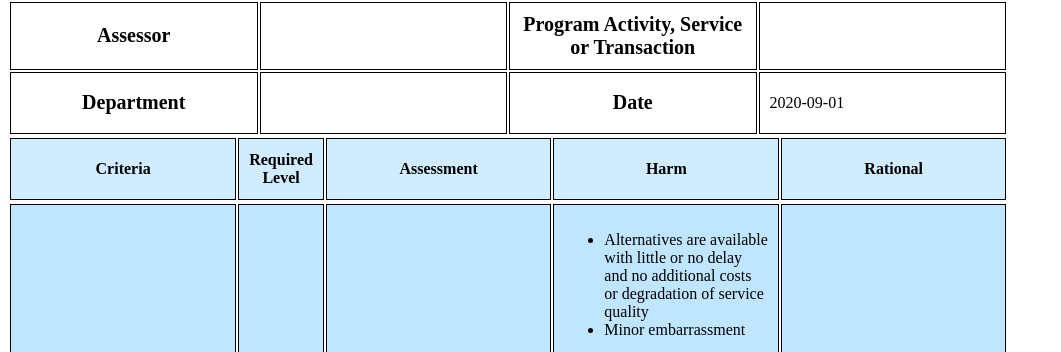
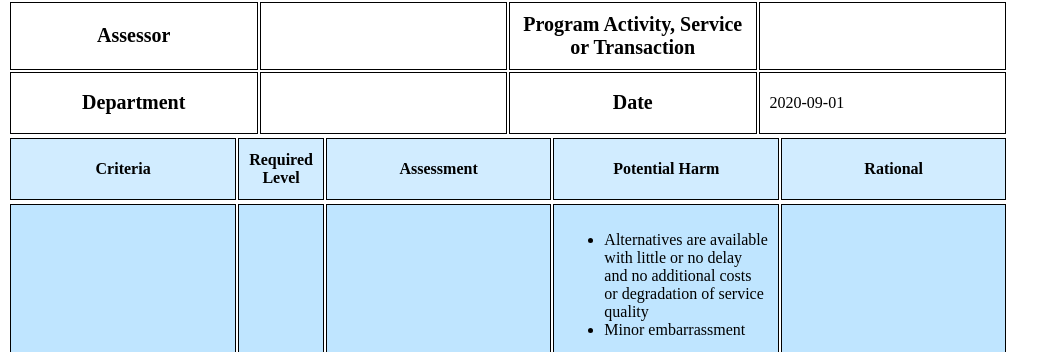
Before and after one commit to canada-ca/digital-playbook-guide-numerique, a Jekyll site: the page built from views-vues/assurance-level-requirement/en/assurance-level-requirement.html, in a window 1280 px wide and 900 px high, scrolled down 4720 px. Shown: the part 100-452 px from the top of the window, without its empty margins (0-1061 px from the left). Built offline with Jekyll 4.4.1, drawn with Linux system fonts in a browser that asks for light colours; comment, search, counter and statistics services are not loaded.

Commit message:
change Harm to Potential Harm

```diff
--- a/_includes/views-vues/assurance-level-requirement/assurance-level-resultats.html
+++ b/_includes/views-vues/assurance-level-requirement/assurance-level-resultats.html
@@ -32,7 +32,7 @@
   <th id="r{{ headerRowNumber }}h1" style="width: 23%;"">{{ site.Criteria[ page.lang ] }}</th>
   <th id="r{{ headerRowNumber }}h2" style="width: 08%;">{{ page.level }}</th>
   <th id="r{{ headerRowNumber }}h3" style="width: 23%;">{{ page.assessment }}</th>
-  <th id="r{{ headerRowNumber }}h4" style="width: 23%;">{{ page.harm }}</th>
+  <th id="r{{ headerRowNumber }}h4" style="width: 23%;">{{ page.potentialHarm }}</th>
   <th id="r{{ headerRowNumber }}h5" style="width: 23%;">{{ page.rational }}</th>
   </tr>
 </thead>
--- a/views-vues/assurance-level-requirement/en/assurance-level-requirement.html
+++ b/views-vues/assurance-level-requirement/en/assurance-level-requirement.html
@@ -165,7 +165,7 @@ other: Other
 level: Required Level
 assessment: Assessment
 rational: Rational
-harm: Harm
+potentialHarm: Potential Harm
 overallAssessment: Overall Assessment
 
 detailTitle: Details
```
